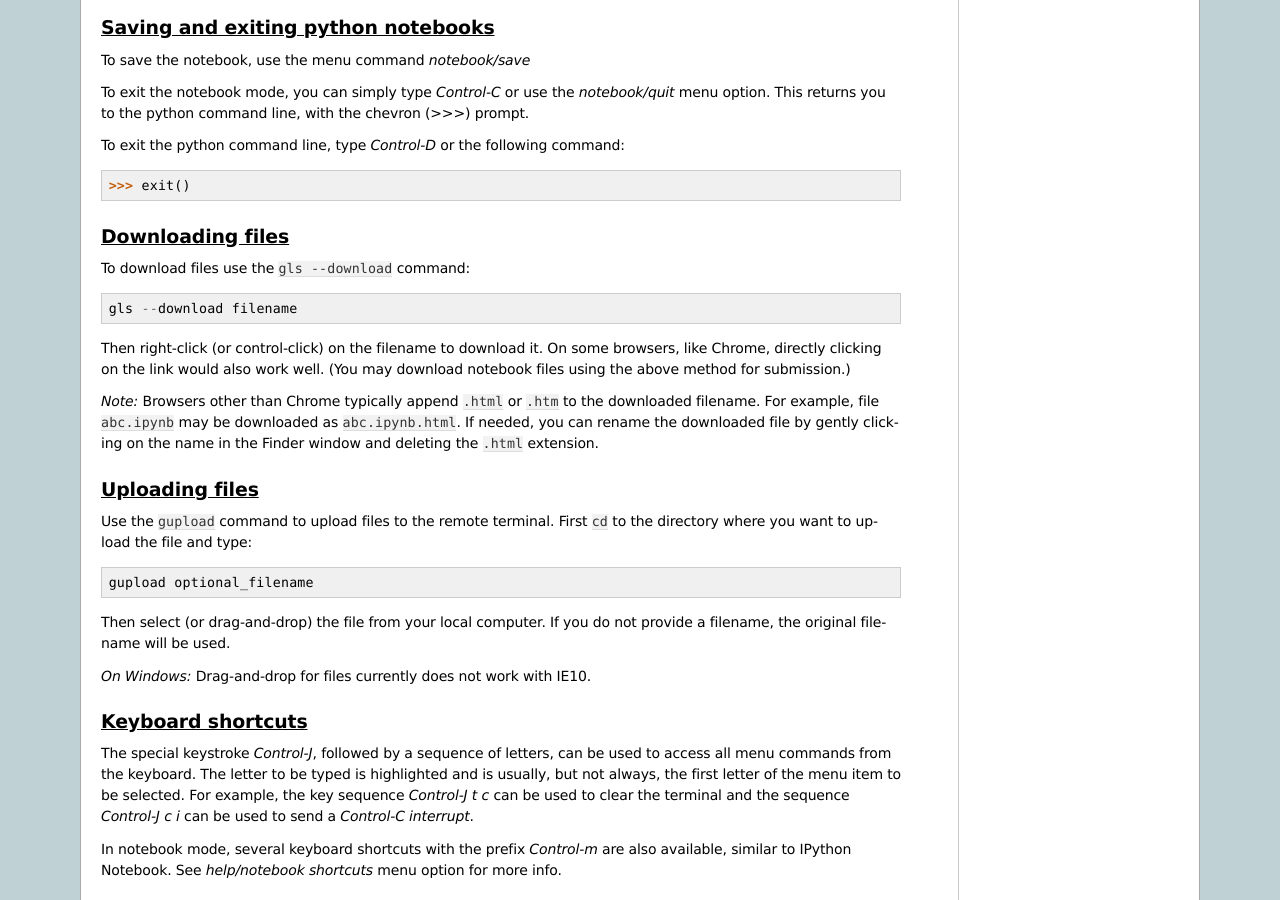
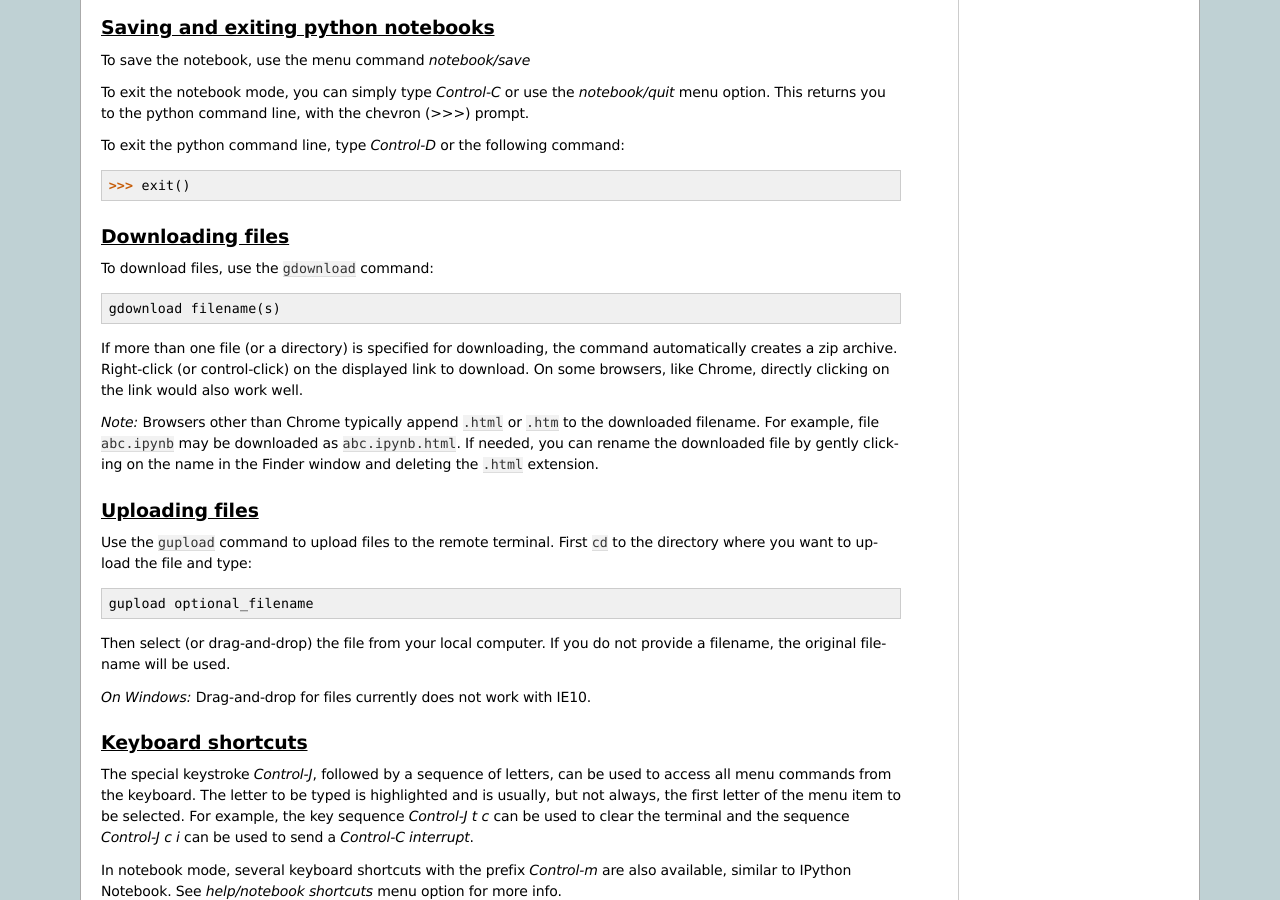
Before and after one commit to mitotic/graphterm, a Sphinx documentation site: the page built from docs/virtual-lab.rst, in a window 1280 px wide and 900 px high, scrolled down 3070 px. Built offline with Sphinx 7.4.7, drawn with Linux system fonts in a browser that asks for light colours; the version number could not be read and is left out.

Commit message:
Implemented gdownload command

```diff
--- a/docs/virtual-lab.rst
+++ b/docs/virtual-lab.rst
@@ -222,14 +222,15 @@ command::
 Downloading files
 ---------------------------------------------------------------------------------------------
 
-To download files use the ``gls --download`` command::
+To download files, use the ``gdownload`` command::
 
-    gls --download filename
+    gdownload filename(s)
 
-Then right-click (or control-click) on the filename to download it. On
+If more than one file (or a directory) is specified for downloading,
+the command automatically creates a zip archive.
+Right-click (or control-click) on the displayed link to download. On
 some browsers, like Chrome, directly clicking on the link would also
-work well. (You may download notebook files using the above method for
-submission.)
+work well.
 
 *Note:* Browsers other than Chrome typically append ``.html`` or ``.htm``
 to the downloaded filename. For example, file ``abc.ipynb`` may be downloaded
```
Also changed, not shown: docs/start.rst (+7 -5 lines), 3 other files.
